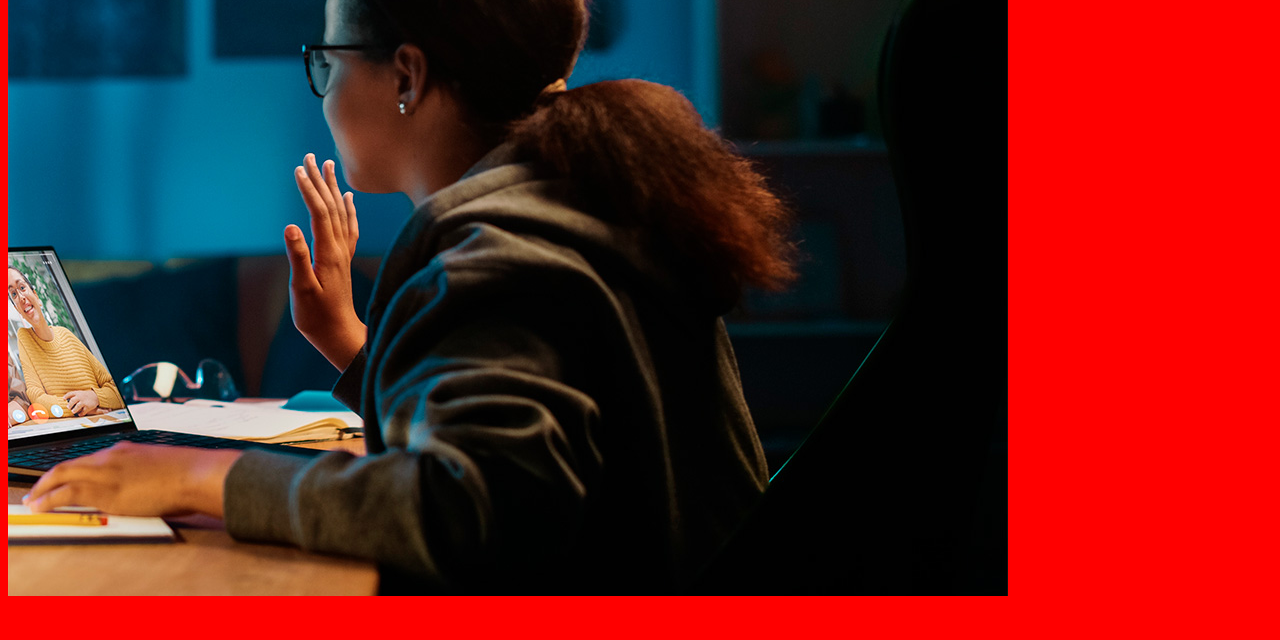
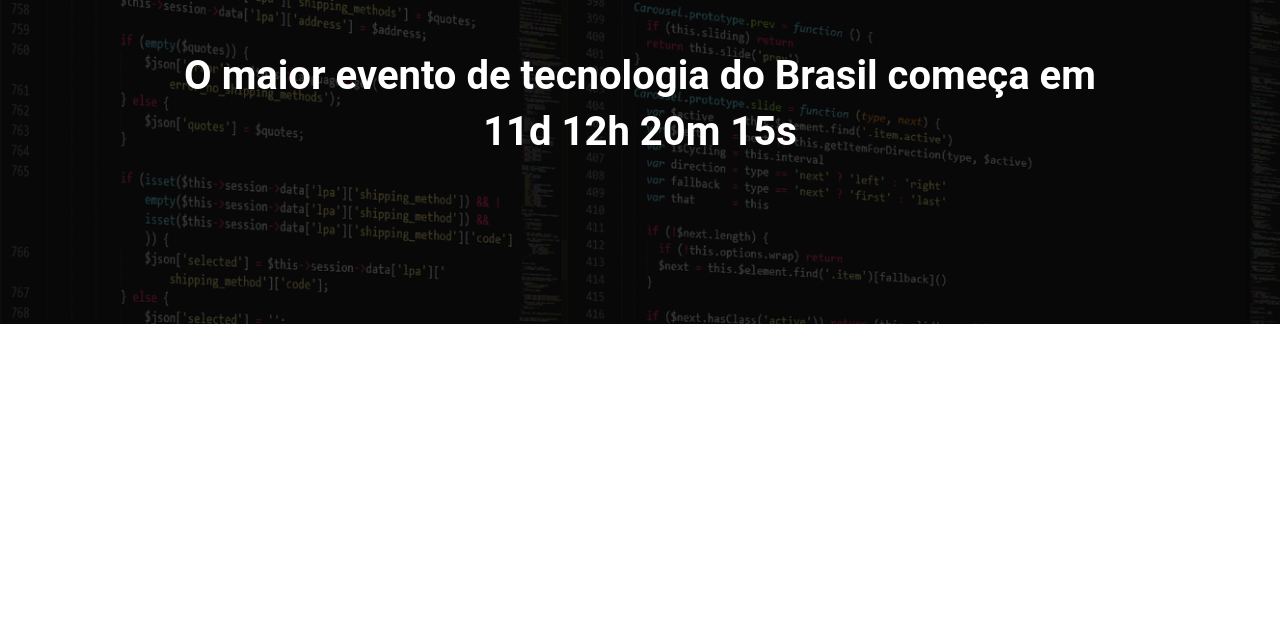
Before and after one commit to Marcosviana91/EBAC_tech_talks, a website built with Parcel: page src/index.html in a window 1280 px wide. Shown: the part 160-800 px from the top of the page. Built offline with nearby package versions, Linux system fonts and the light colour scheme.

Commit message:
criando o hero

```diff
--- a/src/index.html
+++ b/src/index.html
@@ -1,13 +1,24 @@
 <!DOCTYPE html>
-<html lang="en">
+<html lang="pt-br">
+
 <head>
     <meta charset="UTF-8">
     <meta name="viewport" content="width=device-width, initial-scale=1.0">
-    <title>Document</title>
+    <title>EBAC - Tech Talks</title>
+    <link rel="preconnect" href="https://fonts.googleapis.com">
+    <link rel="preconnect" href="https://fonts.gstatic.com" crossorigin>
+    <link href="https://fonts.googleapis.com/css2?family=Raleway:wght@400;700&display=swap" rel="stylesheet">
     <link rel="stylesheet" href="styles/main.scss">
 </head>
+
 <body>
-    <img src="images/backend.png" alt="">
+    <header class="hero">
+        <div class="container">
+            <img class="hero__logo" src="images/ebac_logo.svg" alt="EBAC">
+            <p class="hero__text">O maior evento de tecnologia do Brasil começa em 11d 12h 20m 15s</p>
+        </div>
+    </header>
     <script src="scripts/main.js"></script>
 </body>
+
 </html>
--- /dev/null
+++ b/src/styles/_hero.scss
@@ -0,0 +1,49 @@
+.hero {
+    padding-top: 64px;
+    padding-bottom: 100px;
+    background-image: url(../images/fundo.png);
+    background-repeat: no-repeat;
+    background-size: cover;
+    position: relative;
+
+    .container {
+        position: relative;
+    }
+
+    &::before {
+        content: "";
+        position: absolute;
+        top: 0;
+        left: 0;
+        width: 100%;
+        height: 100%;
+        background-color: #000;
+        opacity: .7;
+    }
+    &__logo {
+        margin: 0 auto;
+        height: 80px;
+        display: block;
+    }
+    &__text {
+        margin: 64px 0;
+        font-size: 40px;
+        line-height: 56px;
+        font-weight: 700;
+        text-align: center;
+    }
+
+    @media (max-width:640px) {
+
+        padding: 40px 0;
+        &__logo {
+            height: 24px;
+        }
+
+        &__text {
+            font-size: 22px;
+            line-height: 24px;
+            margin: 24px 0;
+        }
+    }
+}
--- a/src/styles/main.scss
+++ b/src/styles/main.scss
@@ -1,7 +1,23 @@
-body {
-    background-color: red;
+@use 'hero';
 
-    img {
-        max-width: 100%;
+* {
+    margin: 0;
+    padding: 0;
+    box-sizing: border-box;
+    font-family: Roboto, sans-serif;
+    color: #fff;
+}
+
+.container {
+    max-width: 960px;
+    width: 100%;
+    margin: 0 auto;
+
+    @media (max-width: 640px) {
+        max-width: 80%;
+    }
+
+    @media (max-width: 1024px) {
+        max-width: 90%;
     }
 }
```
